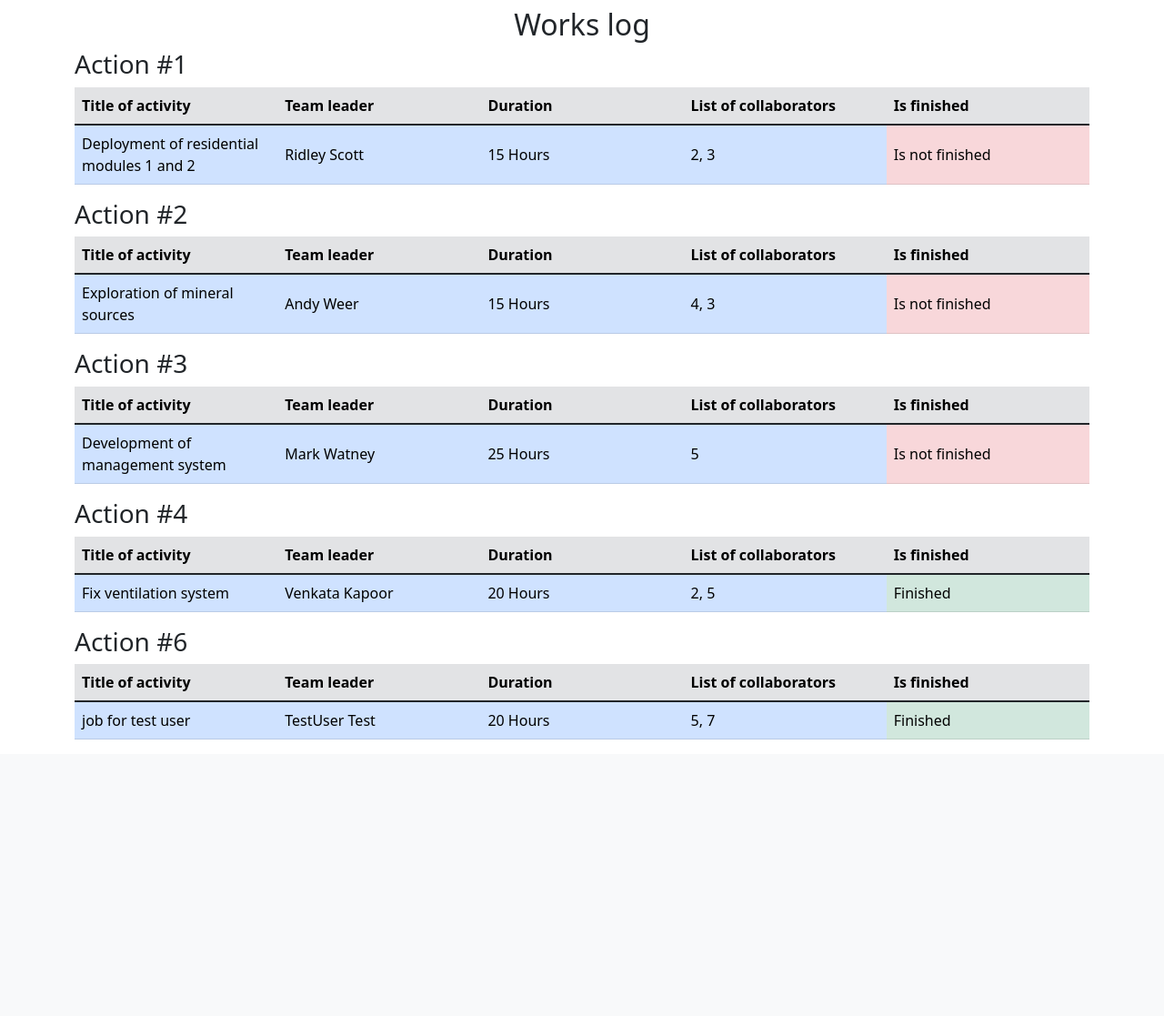
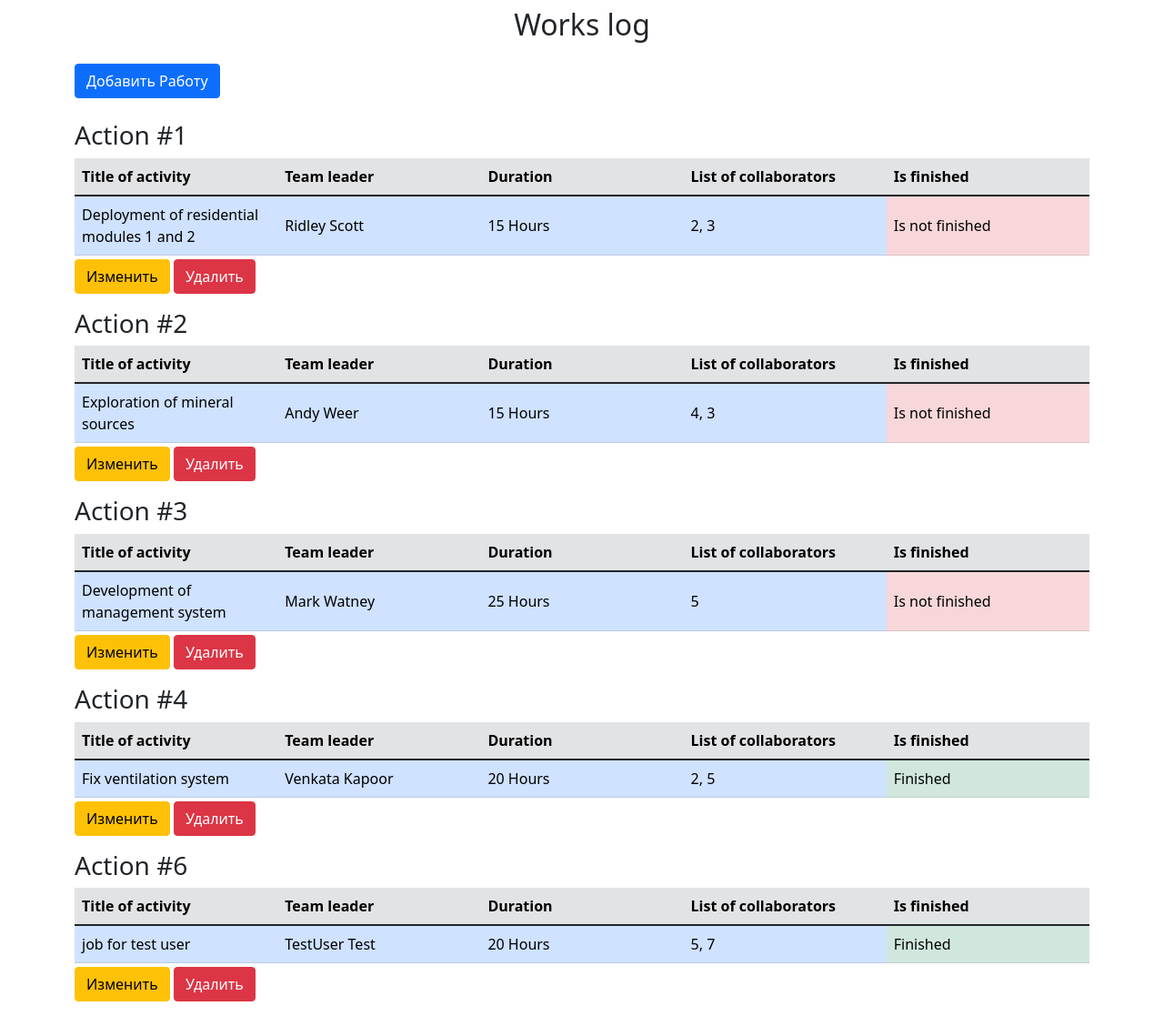
Before and after one commit to KirillCodeCreator/flask-project, a Flask app: page / in a window 1280 px wide. Shown: the part 141-1258 px from the top of the page at 91% size. Before the commit the page ends 954 px from the top, so only its background shows below. Run offline with Flask 3, Linux system fonts and the light colour scheme; a user stored in the database is signed in; data comes from the database, SQL or seed files in the repository; both versions use the stored data as it was after the commit.

Commit message:
добавлены кнопки в экран работ (#12)
Co-authored-by: Kirill <okaydiscord@mail.ru>

```diff
--- a/templates/work_log.html
+++ b/templates/work_log.html
@@ -3,9 +3,15 @@
 {% block content %}
 
 <h2 align="center">Works log</h2>
+{% if current_user.is_authenticated %}
+<div>
+    <a href="/addjob" class="btn btn-primary mt-3 mb-4">Добавить Работу</a>
+</div>
+{% endif %}
 {% for job in jobs %}
+<div class="mb-3 job">
     <h3>Action #{{ job.id }}</h3>
-    <table class="table works" style="table-layout: fixed;">
+    <table class="table works mb-1" style="table-layout: fixed;">
         <thead class="table-secondary">
         <tr>
             {% for header in ["Title of activity", "Team leader", "Duration",
@@ -28,6 +34,17 @@
         </tr>
         </tbody>
     </table>
+    {% if current_user.is_authenticated and (current_user == job.team_leader or current_user.id == 1) %}
+    <div>
+        <a href="/edit-job/{{ job.id }}" class="btn btn-warning">
+            Изменить
+        </a>
+        <a href="/delete-job/{{ job.id }}" class="btn btn-danger">
+            Удалить
+        </a>
+    </div>
+    {% endif %}
+</div>
 {% endfor %}
 
 {% endblock %}
```
Also changed, not shown: db/blogs.db. Lines whose indentation alone changed are shown as unchanged.
